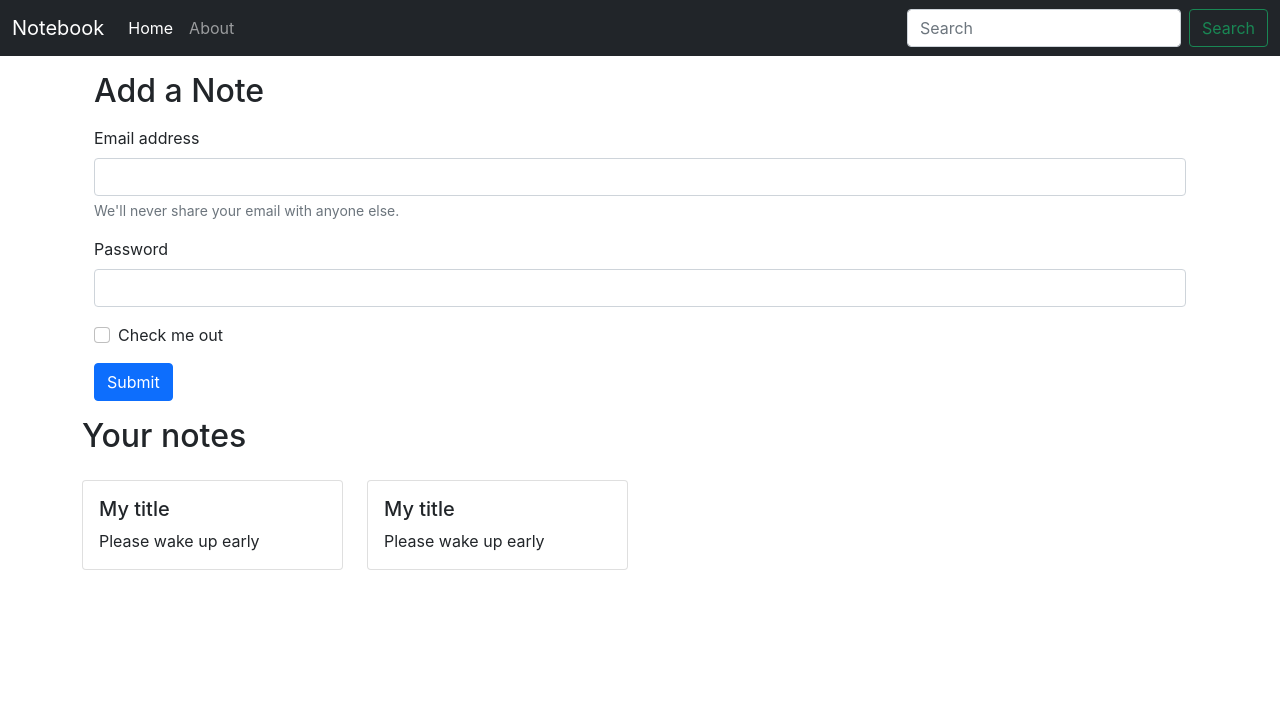
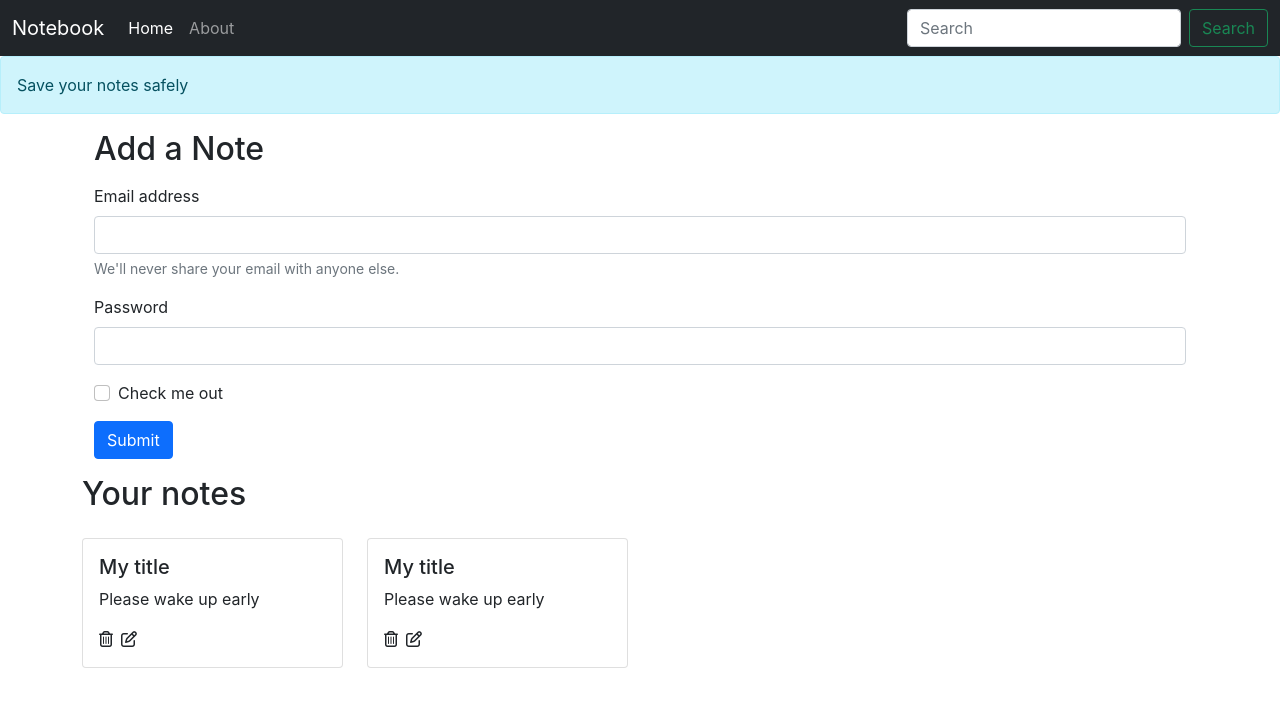
Before and after one commit to AryanGuptaJi/Notebook, a React (Create React App) app: page / in a window 1280 px wide. Shown: the top 704 px of the page. Built offline with nearby package versions, Linux system fonts and the light colour scheme.

Commit message:
Adding icons

```diff
--- a/public/index.html
+++ b/public/index.html
@@ -17,6 +17,7 @@
 <body>
   <noscript>You need to enable JavaScript to run this app.</noscript>
   <div id="root"></div>
+  <script src="https://kit.fontawesome.com/ffb87205e1.js" crossorigin="anonymous"></script>
   <script src="https://cdn.jsdelivr.net/npm/bootstrap@5.1.0/dist/js/bootstrap.bundle.min.js"
     integrity="sha384-U1DAWAznBHeqEIlVSCgzq+c9gqGAJn5c/t99JyeKa9xxaYpSvHU5awsuZVVFIhvj"
     crossorigin="anonymous"></script>
--- a/src/App.js
+++ b/src/App.js
@@ -4,6 +4,7 @@ import NavBar from './components/NavBar';
 import { Home } from './components/Home';
 import About from './components/About';
 import NoteState from './context/notes/NoteState';
+import { Alert } from './components/Alert';
 
 function App() {
   return (
@@ -11,6 +12,7 @@ function App() {
     <NoteState>
       <Router>
         <NavBar />
+        <Alert message="Save your notes safely" />
         <div className="container">
           <Routes>
             <Route exact path="/" element={<Home />} />
--- /dev/null
+++ b/src/components/Alert.js
@@ -0,0 +1,9 @@
+import React from 'react'
+
+export const Alert = (props) => {
+    return (
+        <div>
+            <div className="alert alert-info" role="alert"> {props.message} </div>
+        </div>
+    )
+}
--- a/src/components/Home.js
+++ b/src/components/Home.js
@@ -6,23 +6,22 @@ export const Home = () => {
       <div className="container my-3">
         <h2>Add a Note</h2>
         <form className="my-3">
-          <div class="mb-3">
-            <label for="exampleInputEmail1" class="form-label"> Email address </label>
-            <input type="email" class="form-control" id="exampleInputEmail1" aria-describedby="emailHelp"/>
-            <div id="emailHelp" class="form-text"> We'll never share your email with anyone else.</div>
+          <div className="mb-3">
+            <label htmlFor="exampleInputEmail1" className="form-label"> Email address </label>
+            <input type="email" className="form-control" id="exampleInputEmail1" aria-describedby="emailHelp"/>
+            <div id="emailHelp" className="form-text"> We'll never share your email with anyone else.</div>
           </div>
-          <div class="mb-3">
-            <label for="exampleInputPassword1" class="form-label"> Password </label>
-            <input type="password" class="form-control" id="exampleInputPassword1"/>
+          <div className="mb-3">
+            <label htmlFor="exampleInputPassword1" className="form-label"> Password </label>
+            <input type="password" className="form-control" id="exampleInputPassword1"/>
           </div>
-          <div class="mb-3 form-check">
-            <input type="checkbox" class="form-check-input" id="exampleCheck1"/>
-            <label class="form-check-label" for="exampleCheck1"> Check me out </label>
+          <div className="mb-3 form-check">
+            <input type="checkbox" className="form-check-input" id="exampleCheck1"/>
+            <label className="form-check-label" htmlFor="exampleCheck1"> Check me out </label>
           </div>
-          <button type="submit" class="btn btn-primary"> Submit </button>
+          <button type="submit" className="btn btn-primary"> Submit </button>
         </form>
       </div>
-
       <Notes/>
     </div>
   );
--- a/src/components/Noteitem.js
+++ b/src/components/Noteitem.js
@@ -4,10 +4,12 @@ const Noteitem = (props) => {
     const { note } = props;
     return (
         <div className="col-md-3">
-            <div class="card my-3">
-                <div class ="card-body">
-                <h5 class ="card-title">{note.title}</h5>
-                <p class ="card-text">{note.description}</p>
+            <div className="card my-3">
+                <div className="card-body">
+                    <h5 className="card-title">{note.title}</h5>
+                    <p className="card-text">{note.description}</p>
+                    <i className="far fa-trash-alt"></i>
+                    <i className="far fa-edit mx-2"></i>
                 </div>
             </div>
         </div>
--- a/src/components/Notes.js
+++ b/src/components/Notes.js
@@ -9,7 +9,7 @@ const Notes = () => {
         <div className="row my-3">
             <h2>Your notes</h2>
             {notes.map((note)=>{
-                return <Noteitem note={note}/>
+                return <Noteitem key={note._id} note={note}/>
             })}
         </div>
     )
--- a/src/context/notes/NoteState.js
+++ b/src/context/notes/NoteState.js
@@ -13,7 +13,7 @@ const NoteState = (props)=>{
           "__v": 0
         },
         {
-            "_id": "63e7c9201023d82e22de7e6a",
+            "_id": "63e7c92011023d82e22de7e6a",
             "user": "63e7a10d8c407386c7c20c77",
             "title": "My title",
             "description": "Please wake up early",
--- a/src/index.css
+++ b/src/index.css
@@ -11,3 +11,7 @@ code {
   font-family: source-code-pro, Menlo, Monaco, Consolas, 'Courier New',
     monospace;
 }
+
+i{
+  cursor: pointer;
+}
```
